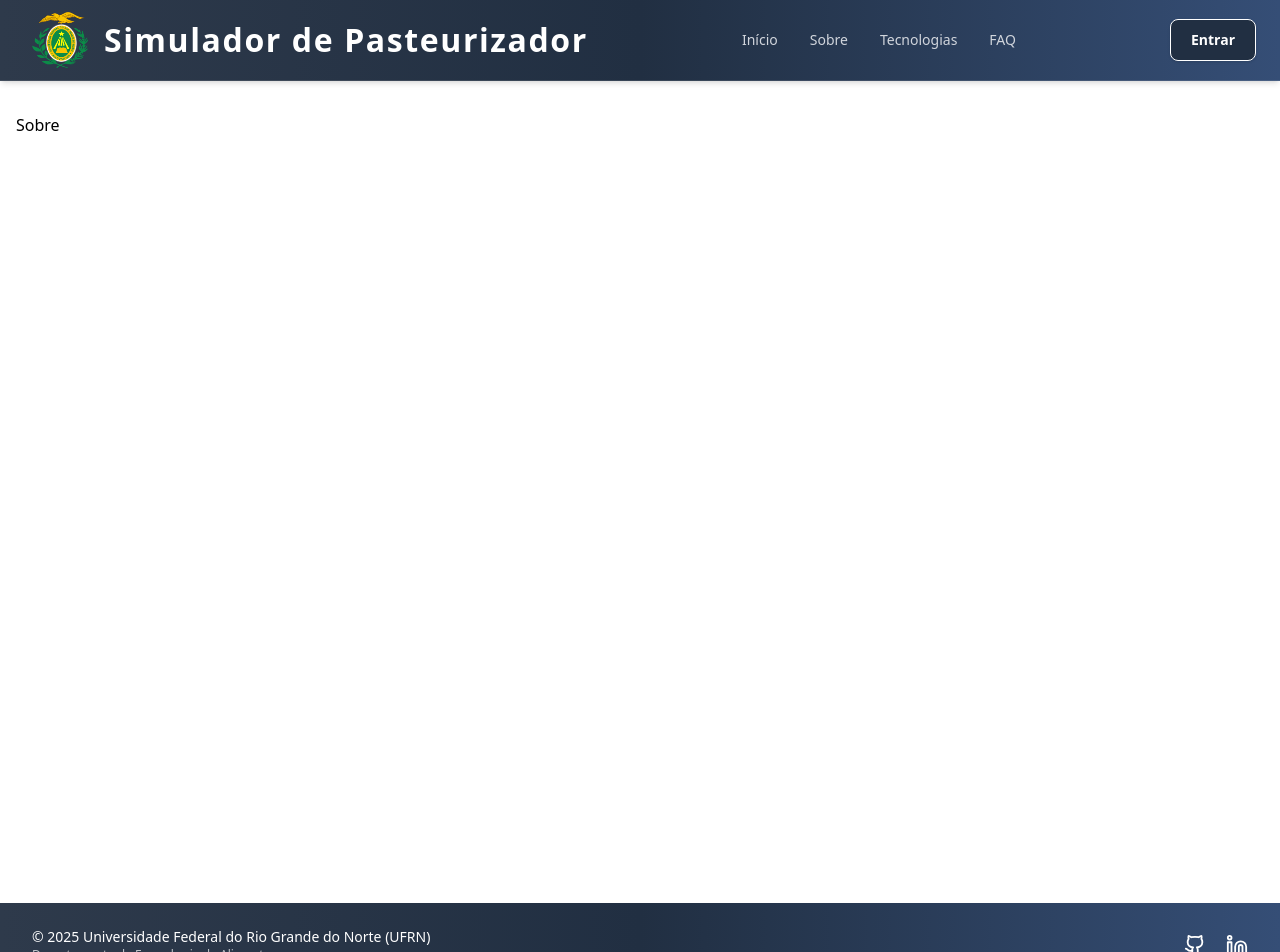
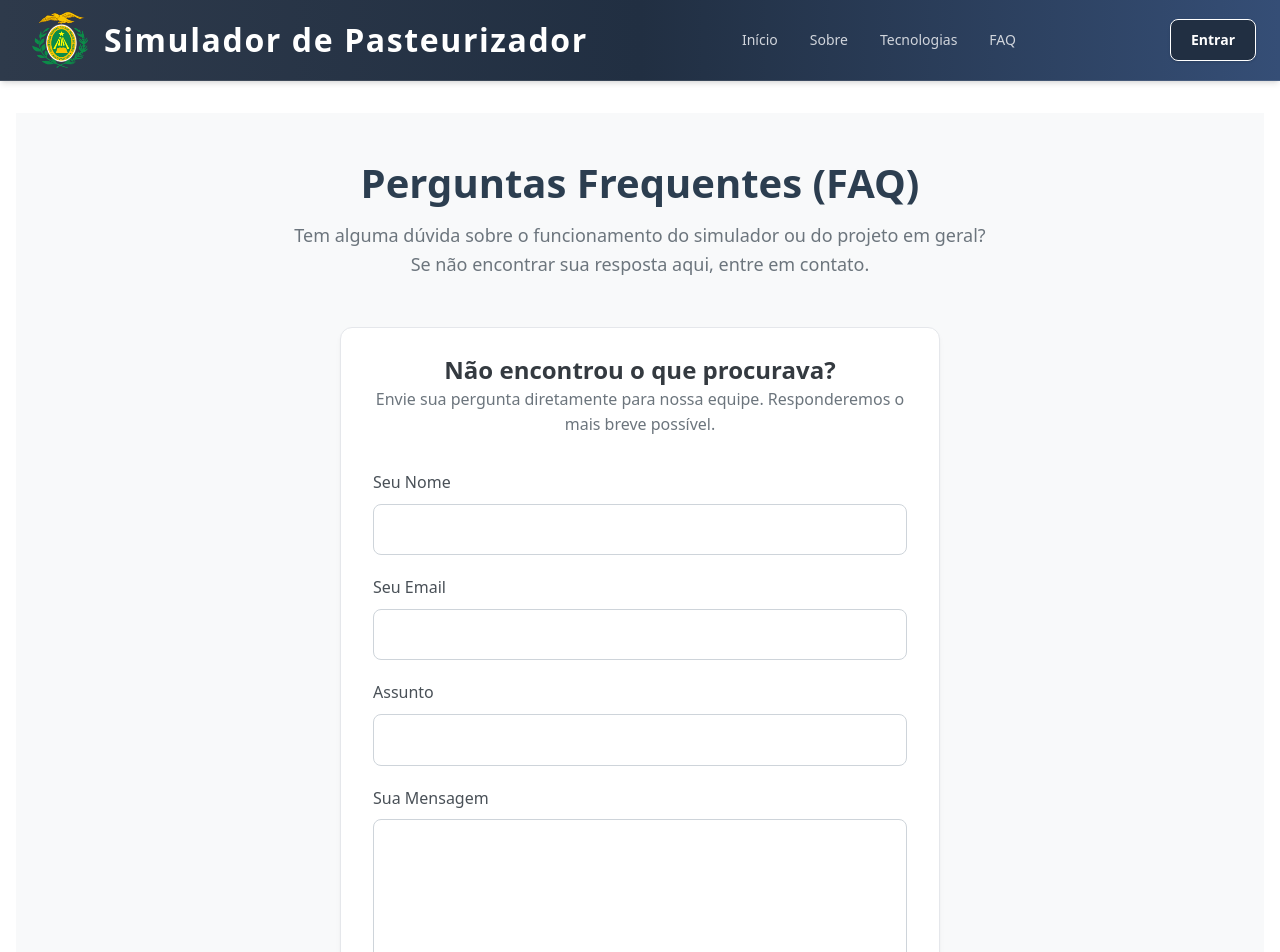
Before and after one commit to Caio2a7/pasteurizer-simulator, a Vue app: page /faq in a window 1280 px wide. Shown: the top 952 px of the page. Built offline with nearby package versions, Linux system fonts and the light colour scheme.

Commit message:
fix: re-adicionado os botões de navegação do card

```diff
--- a/src/components/CardsCaroulsel.vue
+++ b/src/components/CardsCaroulsel.vue
@@ -38,7 +38,7 @@ const cardsButtonTransition = ref('');
 
 <template>
     <div class="relative flex justify-center items-center my-7">
-        <!-- <div class="absolute top-2 right-4 z-10 flex items-center gap-x-2">
+        <div class="absolute top-2 right-4 z-10 flex items-center gap-x-2">
             <button
                 type="button"
                 aria-label="Anterior"
@@ -73,7 +73,7 @@ const cardsButtonTransition = ref('');
                 <RightArrow class="w-5 h-5" />
             </button>
         </div>
-        <button
+        <!-- <button
                 type="button"
                 aria-label="Resetar"
                 @click="onReset"
--- a/src/router/routes.ts
+++ b/src/router/routes.ts
@@ -17,6 +17,11 @@ export const routes: RouteRecordRaw[] = [
         component: () => import('@/views/Tech.vue')
     },
     {
+        path: '/faq',
+        name: 'FAQ',
+        component: () => import('@/views/Faq.vue')
+    },
+    {
         path: '/:pathMatch(.*)*',
         name: 'Não Encontrado',
         component: () => import("@/views/404.vue")
--- /dev/null
+++ b/src/views/Faq.vue
@@ -0,0 +1,180 @@
+<template>
+  <div class="faq-page">
+    <div class="container">
+      <header class="main-header">
+        <h1>Perguntas Frequentes (FAQ)</h1>
+        <p>
+          Tem alguma dúvida sobre o funcionamento do simulador ou do projeto em geral? Se não encontrar sua resposta aqui, entre em contato.
+        </p>
+      </header>
+
+      <div class="form-container">
+        <div class="form-card">
+          <div class="card-header">
+            <h3 class="form-title">Não encontrou o que procurava?</h3>
+            <p class="form-subtitle">Envie sua pergunta diretamente para nossa equipe. Responderemos o mais breve possível.</p>
+          </div>
+
+          <form
+            class="contact-form"
+            action="mailto:caiodanielfonseca@gmail.com"
+            method="POST"
+            enctype="text/plain"
+          >
+            <div class="form-group">
+              <label for="nome" class="form-label">Seu Nome</label>
+              <input type="text" id="nome" name="Nome" class="form-input" required>
+            </div>
+
+            <div class="form-group">
+              <label for="email" class="form-label">Seu Email</label>
+              <input type="email" id="email" name="EmailDeContato" class="form-input" required>
+            </div>
+
+            <div class="form-group">
+              <label for="assunto" class="form-label">Assunto</label>
+              <input type="text" id="assunto" name="Assunto" class="form-input" required>
+            </div>
+
+            <div class="form-group">
+              <label for="mensagem" class="form-label">Sua Mensagem</label>
+              <textarea id="mensagem" name="Mensagem" rows="5" class="form-textarea" required></textarea>
+            </div>
+
+            <button type="submit" class="submit-button">Enviar Email</button>
+          </form>
+        </div>
+      </div>
+    </div>
+  </div>
+</template>
+
+<script setup>
+// Nenhuma lógica de script é necessária. A ação 'mailto:' é gerenciada pelo navegador.
+</script>
+
+<style scoped>
+/* Reutilizando e adaptando o estilo da página de tecnologias */
+.faq-page {
+  background-color: #f8f9fa;
+  color: #212529;
+  font-family: system-ui, -apple-system, "Segoe UI", Roboto, "Helvetica Neue", Arial, "Noto Sans", "Liberation Sans", sans-serif;
+  line-height: 1.6;
+  min-height: 100vh;
+}
+
+.container {
+  max-width: 1124px;
+  margin: 0 auto;
+  padding: 3rem 1rem;
+}
+
+.main-header {
+  text-align: center;
+  margin-bottom: 3rem;
+}
+
+.main-header h1 {
+  font-size: 2.5rem;
+  font-weight: 700;
+  color: #2c3e50;
+  margin: 0;
+}
+
+.main-header p {
+  margin-top: 1rem;
+  font-size: 1.125rem;
+  color: #6c757d;
+  max-width: 700px;
+  margin-left: auto;
+  margin-right: auto;
+}
+
+/* Container para centralizar o card do formulário */
+.form-container {
+  display: flex;
+  justify-content: center;
+}
+
+.form-card {
+  background-color: #ffffff;
+  border-radius: 0.75rem; /* 12px */
+  border: 1px solid #e5e7eb;
+  box-shadow: 0 4px 6px -1px rgba(0, 0, 0, 0.05), 0 2px 4px -2px rgba(0, 0, 0, 0.05);
+  width: 100%;
+  max-width: 600px;
+  padding: 2rem;
+}
+
+.card-header {
+  text-align: center;
+  margin-bottom: 2rem;
+}
+
+.form-title {
+  font-size: 1.5rem;
+  font-weight: 600;
+  color: #343a40;
+}
+
+.form-subtitle {
+  margin-top: 0.5rem;
+  color: #6c757d;
+}
+
+.contact-form {
+  display: flex;
+  flex-direction: column;
+  gap: 1.25rem;
+}
+
+.form-group {
+  display: flex;
+  flex-direction: column;
+}
+
+.form-label {
+  font-weight: 500;
+  color: #495057;
+  margin-bottom: 0.5rem;
+}
+
+.form-input,
+.form-textarea {
+  width: 100%;
+  padding: 0.75rem 1rem;
+  border: 1px solid #ced4da;
+  border-radius: 0.5rem;
+  font-size: 1rem;
+  transition: border-color 0.2s, box-shadow 0.2s;
+}
+
+.form-input:focus,
+.form-textarea:focus {
+  outline: none;
+  border-color: #86b7fe;
+  box-shadow: 0 0 0 0.25rem rgba(13, 110, 253, 0.25);
+}
+
+.form-textarea {
+  resize: vertical;
+  min-height: 120px;
+}
+
+.submit-button {
+  background-color: #0d6efd;
+  color: #ffffff;
+  font-size: 1rem;
+  font-weight: 600;
+  padding: 0.8rem 1.5rem;
+  border: none;
+  border-radius: 0.5rem;
+  cursor: pointer;
+  transition: background-color 0.2s;
+  margin-top: 1rem;
+}
+
+.submit-button:hover {
+  background-color: #0b5ed7;
+}
+</style>
```
